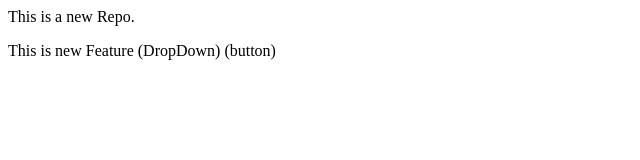
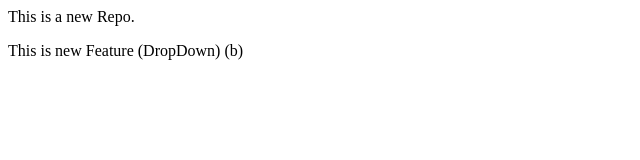
Before and after one commit to arslanali000/LocalRepo, a plain HTML site: page Index.html in a window 1280 px wide. Shown: the full height of the page, 0-640 px from the left. Drawn offline with Linux system fonts and the light colour scheme.

Commit message:
Error Fixed

```diff
--- a/Index.html
+++ b/Index.html
@@ -1,2 +1,2 @@
 <p>This is a new Repo.</p>
-<p>This is new Feature (DropDown) (button)</p>
+<p>This is new Feature (DropDown) (b)</p>
```
